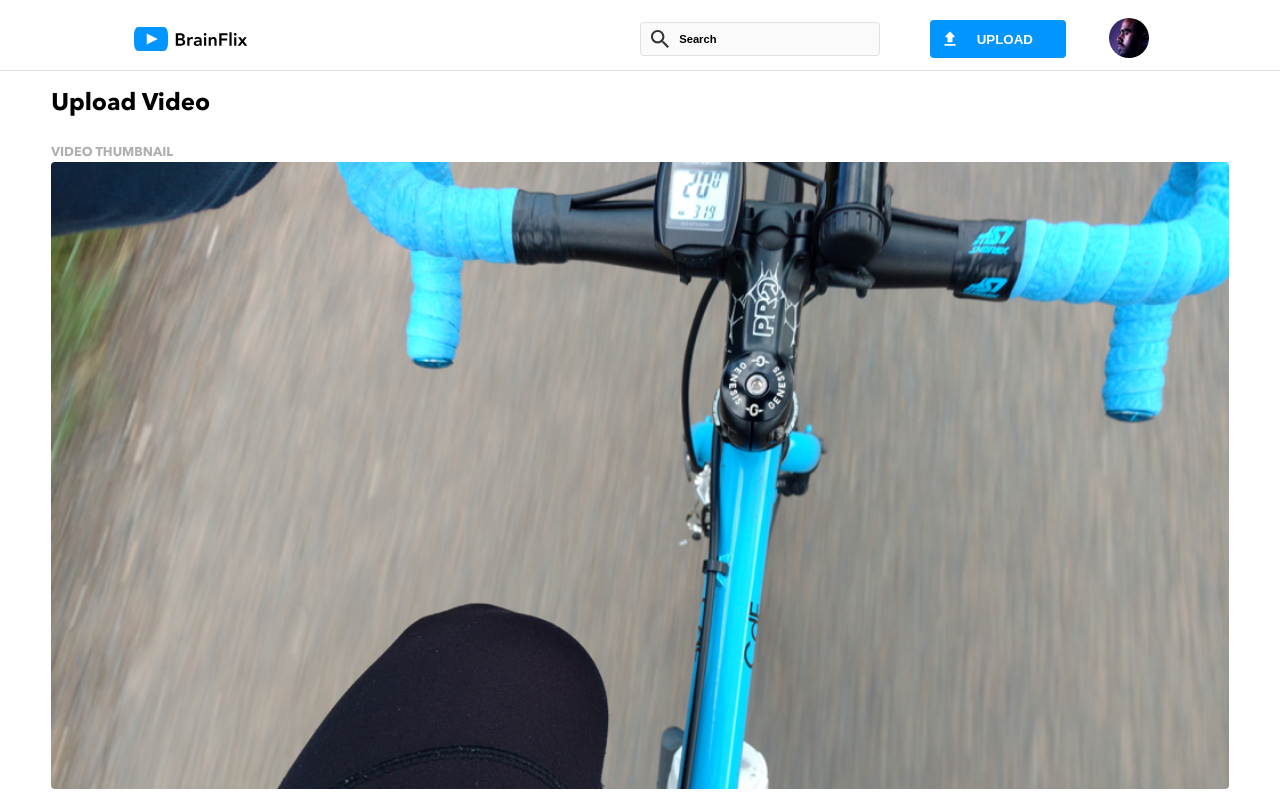
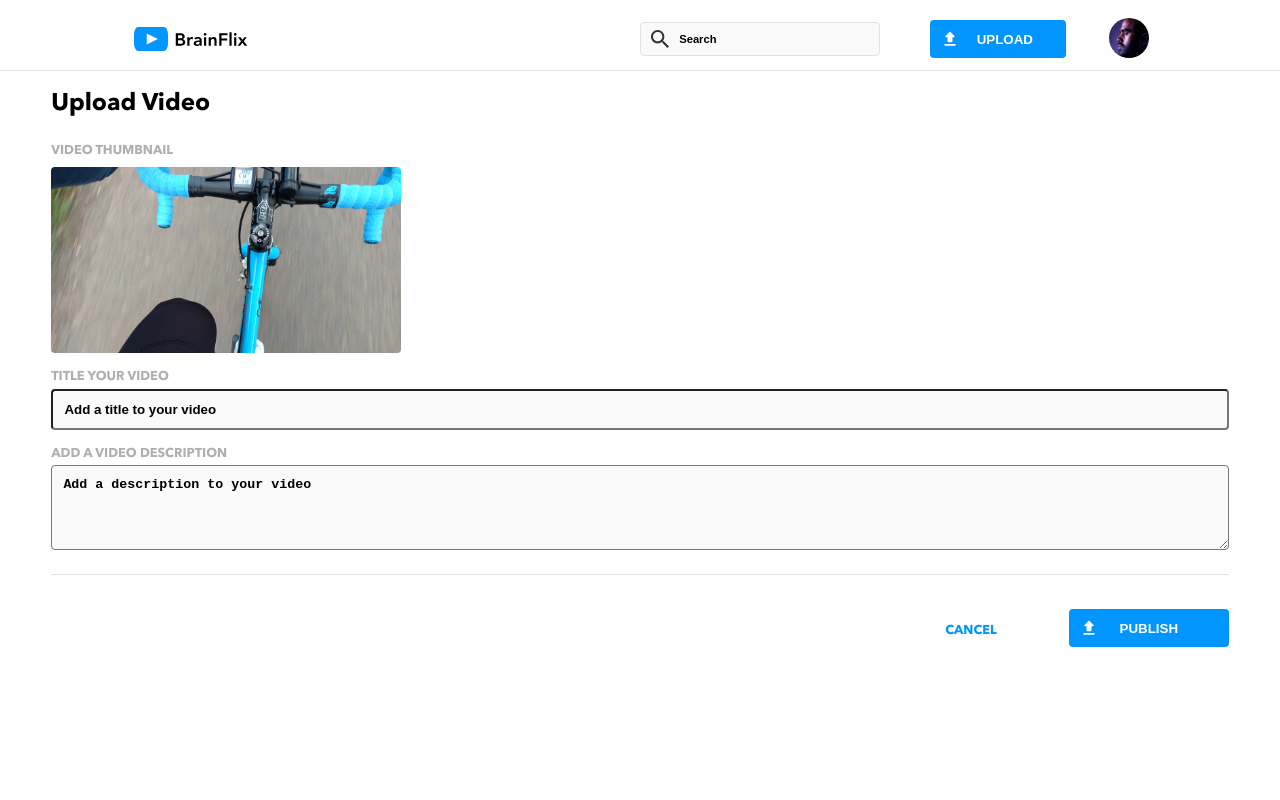
Before and after one commit to brandonyuh/brandon-yuh-brainflix, a React (Create React App) app: page /upload in a window 1280 px wide. Shown: the top 800 px of the page. Built offline with nearby package versions, Linux system fonts and the light colour scheme.

Commit message:
styling for tablet

```diff
--- a/src/Pages/Upload.scss
+++ b/src/Pages/Upload.scss
@@ -8,6 +8,10 @@
   margin-top: -0.5rem;
   border-top: $border;
   &__preview {
+    &--container {
+      display: flex;
+      flex-direction: column;
+    }
     &--image {
       width: 100%;
       border-radius: $border-radius;
@@ -21,24 +25,23 @@
     display: flex;
     flex-direction: column;
   }
-  &__label{
+  &__label {
     padding-top: 1rem;
     padding-bottom: 0.2rem;
     margin-bottom: 0rem;
-
   }
   &__inputs {
     display: flex;
     flex-direction: column;
   }
   &__buttons {
+    margin-top: 1.5rem;
     display: flex;
     flex-direction: column;
     justify-content: center;
     align-items: stretch;
     width: 100%;
     &--publish {
-      margin-top: 1.5rem;
       width: 100%;
       background-image: url("../assets/images/upload.svg");
       background-repeat: no-repeat;
@@ -60,4 +63,27 @@
       }
     }
   }
+
+  @include tablet {
+    &__preview {
+      &--image {
+        width: 350px;
+      }
+    }
+    &__buttons {
+      border-top: $border;
+      margin-top: 1.5rem;
+      padding-top: 1.5rem;
+      flex-direction: row;
+      justify-content: end;
+      align-items: center;
+      column-gap: 3rem;
+      &--publish {
+        width: 10rem;
+      }
+      &--cancel {
+        order: -1;
+      }
+    }
+  }
 }
```
